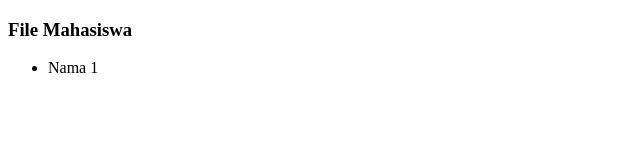
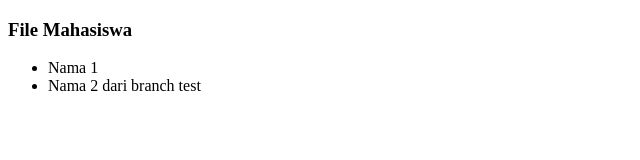
Before and after one commit to anto91github/belajarGit, a plain HTML site: page mahasiswa.html in a window 1280 px wide. Shown: the whole page, without its empty margins (0-640 px from the left). Drawn offline with Linux system fonts and the light colour scheme.

Commit message:
add new li

```diff
--- a/mahasiswa.html
+++ b/mahasiswa.html
@@ -7,6 +7,7 @@
     <h3>File Mahasiswa</h3>
     <ul>
         <li>Nama 1</li>
+        <li>Nama 2 dari branch test</li>
     </ul>
 </body>
 </html>
```
